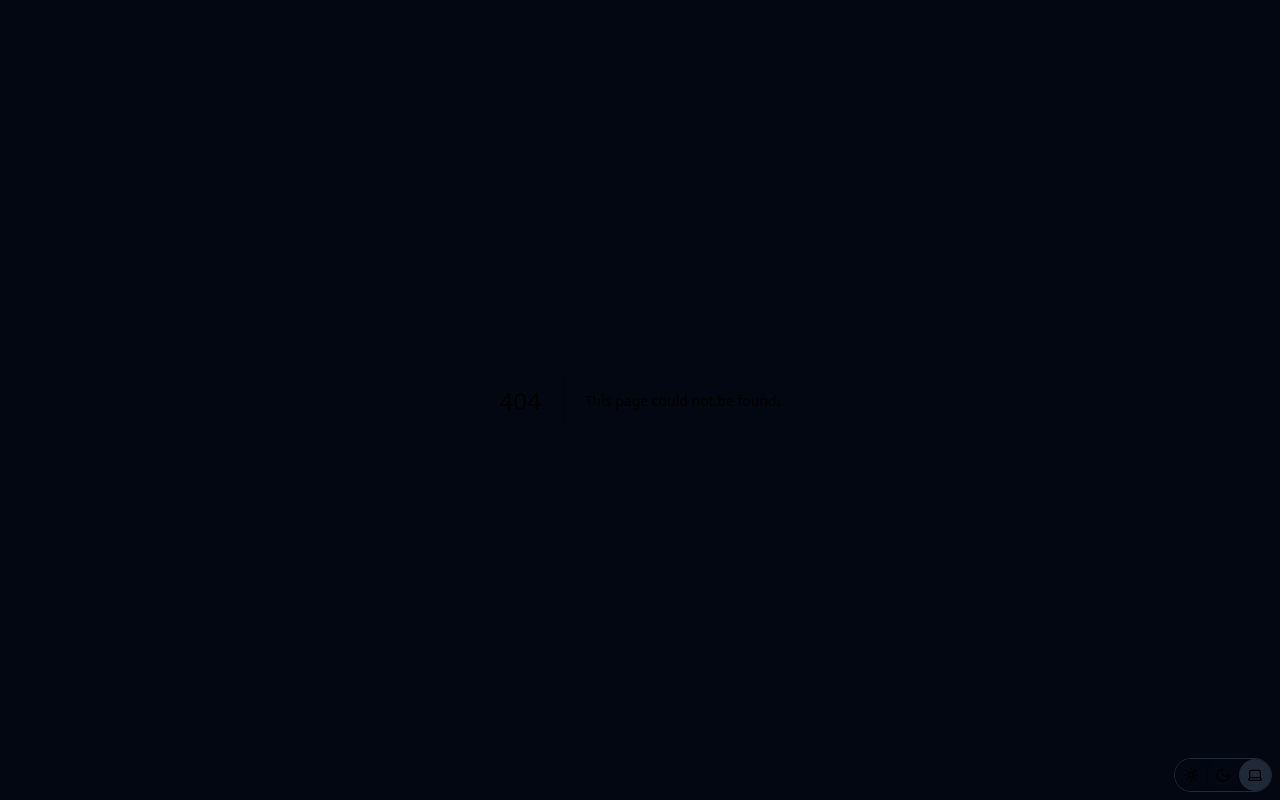
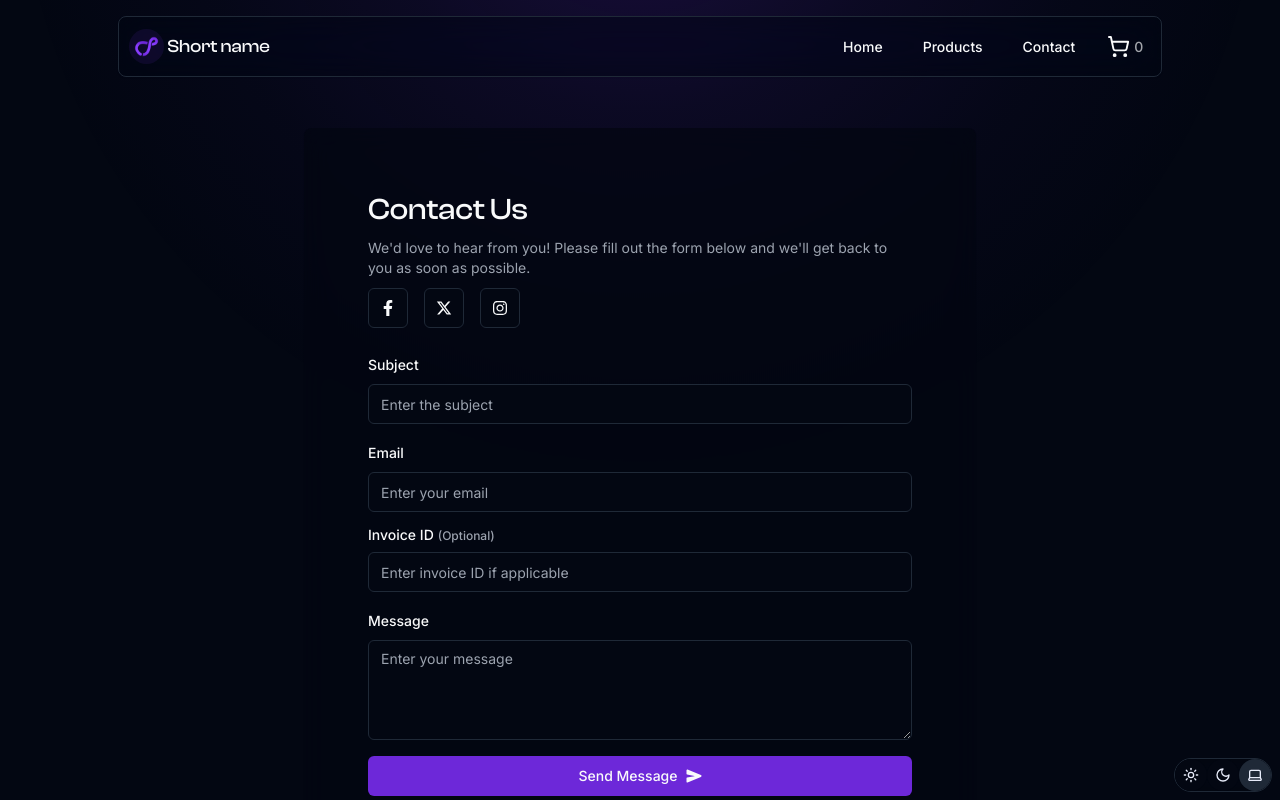
Before and after one commit to ahammadabdullah/sellto-merchant, a Next.js app: page /shop/1/contact in a window 1280 px wide. Before the commit this address had no page. Shown: the top 800 px of the page. Built offline with nearby package versions, Linux system fonts and the light colour scheme.

Commit message:
sellar contact page added

```diff
--- a/package.json
+++ b/package.json
@@ -60,6 +60,7 @@
     "react-email": "^1.10.1",
     "react-hook-form": "^7.53.1",
     "react-i18next": "^15.0.0",
+    "react-icons": "^5.3.0",
     "react-phone-number-input": "^3.4.9",
     "react-resizable-panels": "^2.1.4",
     "recharts": "^2.12.7",
--- /dev/null
+++ b/src/app/shop/[subdomain]/contact/page.tsx
@@ -0,0 +1,54 @@
+import {
+  Card,
+  CardContent,
+  CardDescription,
+  CardHeader,
+  CardTitle,
+} from "@/components/ui/card";
+import ContactForm from "@/components/shop/contactForm";
+import { ReactLenisProvider } from "@/components/helpers/LenisProvider";
+import { Button } from "@/components/ui/button";
+
+import { FaFacebookF, FaInstagram } from "react-icons/fa";
+import { FaXTwitter } from "react-icons/fa6";
+import { Separator } from "@/components/ui/separator";
+export default function ContactPage() {
+  return (
+    <ReactLenisProvider>
+      <main className="w-full overflow-x-hidden relative">
+        <div className="mx-auto mt-32  max-w-[1024px] max-[1025px]:px-[0.5rem] mb-10">
+          <Card className="max-w-2xl md:p-10 mx-auto bg-background/70 backdrop-blur-md border-none">
+            <CardHeader className="gap-1">
+              <CardTitle className="font-clash font-medium text-3xl tracking-normal">
+                Contact Us
+              </CardTitle>
+              <CardDescription>
+                We&apos;d love to hear from you! Please fill out the form below
+                and we&apos;ll get back to you as soon as possible.
+              </CardDescription>
+
+              <div className="flex justify-start space-x-4 mt-4">
+                <Button variant="outline" size="icon">
+                  <FaFacebookF className="h-4 w-4" />
+                  <span className="sr-only">Facebook</span>
+                </Button>
+                <Button variant="outline" size="icon">
+                  <FaXTwitter className="h-4 w-4" />
+                  <span className="sr-only">Twitter / X</span>
+                </Button>
+                <Button variant="outline" size="icon">
+                  <FaInstagram className="h-4 w-4" />
+                  <span className="sr-only">Instagram</span>
+                </Button>
+              </div>
+            </CardHeader>
+            <CardContent>
+              <ContactForm />
+            </CardContent>
+          </Card>
+        </div>
+        <div className="circel bg_primary_radial_gradient w-[100%] aspect-square rounded-full fixed top-[-100%] left-[50%] translate-x-[-50%] pointer-events-none opacity-60 z-[-1]"></div>
+      </main>
+    </ReactLenisProvider>
+  );
+}
--- /dev/null
+++ b/src/components/shop/contactForm.tsx
@@ -0,0 +1,105 @@
+"use client";
+
+import { Button } from "@/components/ui/button";
+import { Input } from "@/components/ui/input";
+import { Label } from "@/components/ui/label";
+import { Textarea } from "@/components/ui/textarea";
+import { z } from "zod";
+import { useState } from "react";
+import { IoSend } from "react-icons/io5";
+
+const contactFormSchema = z.object({
+  subject: z.string().min(1, "Subject is required"),
+  email: z.string().email("Invalid email address"),
+  invoiceId: z.string().optional(),
+  message: z.string().min(1, "Message is required"),
+});
+
+type ContactFormData = z.infer<typeof contactFormSchema>;
+
+interface ContactFormProps {
+  className?: string;
+}
+
+export default function ContactForm({ className }: ContactFormProps) {
+  const [formData, setFormData] = useState<ContactFormData>({
+    subject: "",
+    email: "",
+    invoiceId: "",
+    message: "",
+  });
+
+  const handleSubmit = (event: React.FormEvent<HTMLFormElement>) => {
+    event.preventDefault();
+
+    try {
+      const validatedData = contactFormSchema.parse(formData);
+      console.log("Form data:", validatedData);
+    } catch (error) {
+      if (error instanceof z.ZodError) {
+        console.error("Validation error:", error.errors);
+      }
+    }
+  };
+
+  const handleChange = (
+    e: React.ChangeEvent<HTMLInputElement | HTMLTextAreaElement>
+  ) => {
+    const { id, value } = e.target;
+    setFormData((prev) => ({
+      ...prev,
+      [id]: value,
+    }));
+  };
+
+  return (
+    <form onSubmit={handleSubmit} className="space-y-4">
+      <div className="space-y-2">
+        <Label htmlFor="subject">Subject</Label>
+        <Input
+          id="subject"
+          placeholder="Enter the subject"
+          required
+          value={formData.subject}
+          onChange={handleChange}
+        />
+      </div>
+      <div className="space-y-2">
+        <Label htmlFor="email">Email</Label>
+        <Input
+          id="email"
+          type="email"
+          placeholder="Enter your email"
+          required
+          value={formData.email}
+          onChange={handleChange}
+        />
+      </div>
+      <div className="space-y-2">
+        <Label htmlFor="invoiceId" className="flex flex-wrap gap-1 ">
+          Invoice ID <p className="text-xs text-muted-foreground">(Optional)</p>
+        </Label>
+        <Input
+          id="invoiceId"
+          placeholder="Enter invoice ID if applicable"
+          value={formData.invoiceId}
+          onChange={handleChange}
+        />
+      </div>
+      <div className="space-y-2">
+        <Label htmlFor="message">Message</Label>
+        <Textarea
+          id="message"
+          placeholder="Enter your message"
+          required
+          className="min-h-[100px]"
+          value={formData.message}
+          onChange={handleChange}
+        />
+      </div>
+      <Button type="submit" className="w-full gap-2 place-items-center">
+        Send Message <IoSend className="w-4 h-4" />
+      </Button>
+    </form>
+  );
+}
```
Also changed, not shown: 1 other file (tests, documents, lock files or other folders).
